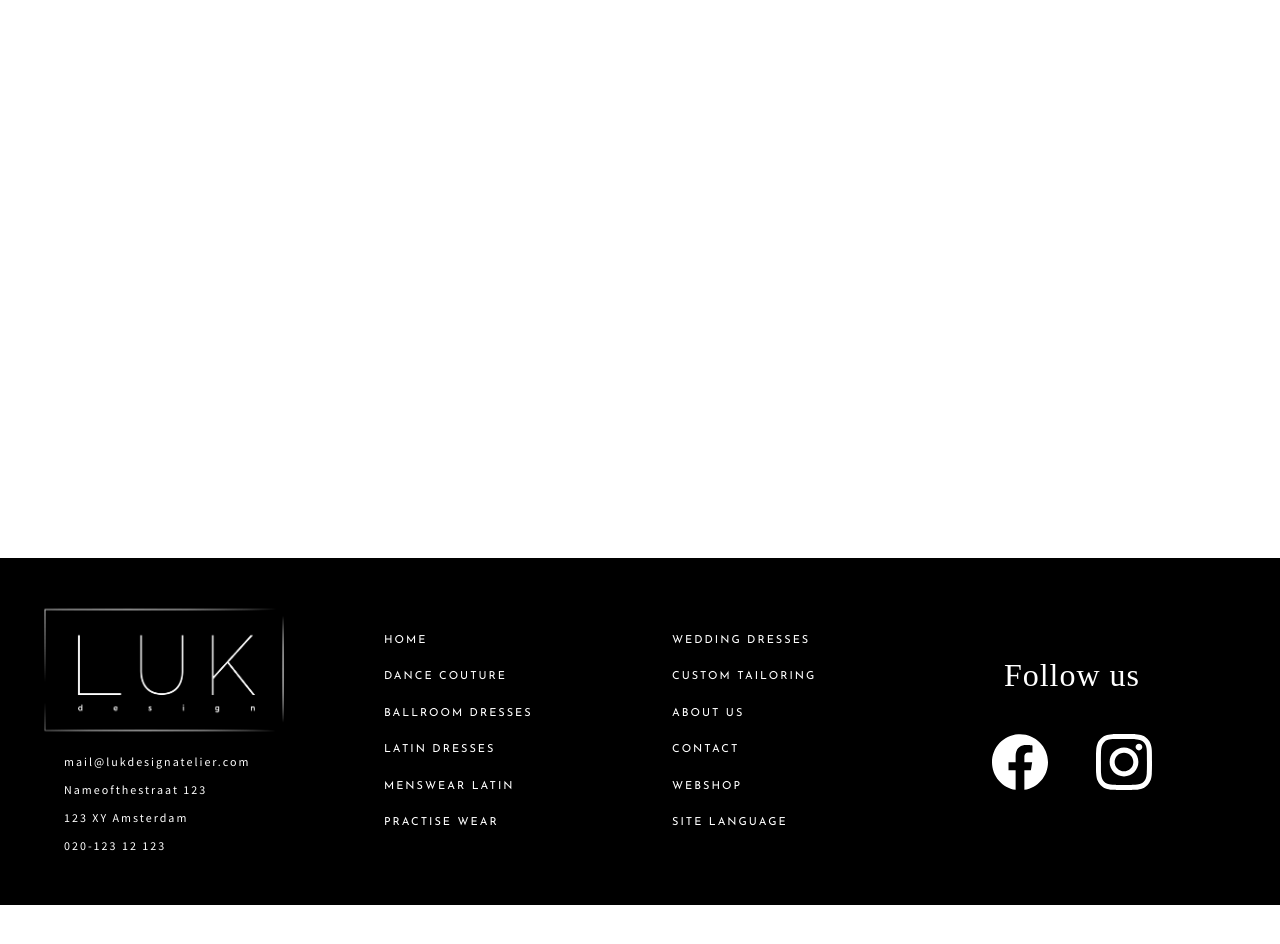
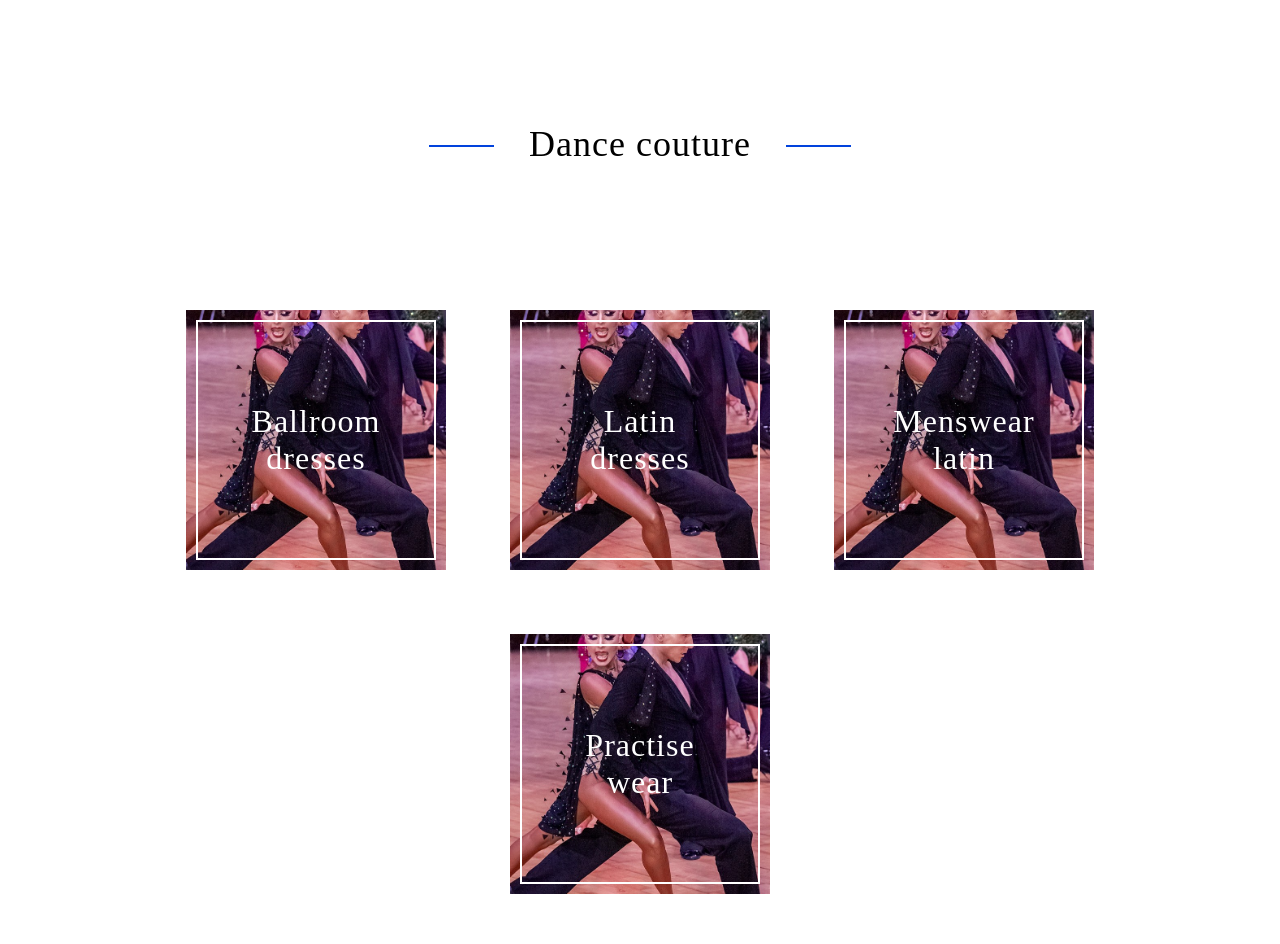
Before and after one commit to TomaszPietrzykowski/LUK-design-client, a React (Create React App) app: page / in a window 1280 px wide. Shown: the part 1420-2364 px from the top of the page. Before the commit the page ends 2325 px from the top, so only its background shows below. Built offline with nearby package versions, Linux system fonts and the light colour scheme; a web font is replaced by a local one.

Commit message:
dancewear teaser added

```diff
--- /dev/null
+++ b/src/components/home/DancewearTeaser.js
@@ -0,0 +1,167 @@
+import React from 'react';
+import { makeStyles } from '@material-ui/core/styles';
+
+import mwlatin from '../../assets/mwlatin.jpg';
+
+const useStyles = makeStyles((theme) => ({
+  container: {
+    //   border: '1px solid green',
+    ...theme.utils.container,
+    marginTop: '10rem',
+    [theme.breakpoints.down('md')]: {
+      marginTop: '5rem',
+    },
+    [theme.breakpoints.down('xs')]: {
+      marginTop: '3rem',
+    },
+  },
+  flexContainer: {
+    ...theme.flex.col,
+  },
+  header: {
+    ...theme.typography.serif,
+    margin: '3rem',
+    fontSize: 36,
+    position: 'relative',
+    '&::before': {
+      content: "''",
+      position: 'absolute',
+      top: '50%',
+      left: -100,
+      height: 2,
+      width: 65,
+      backgroundColor: theme.palette.common.blue,
+      [theme.breakpoints.down('md')]: {
+        left: -70,
+        height: 2,
+        width: 50,
+      },
+      [theme.breakpoints.down('xs')]: {
+        left: -50,
+        height: 1,
+        width: 35,
+      },
+    },
+    '&::after': {
+      content: "''",
+      position: 'absolute',
+      top: '50%',
+      right: -100,
+      height: 2,
+      width: 65,
+      backgroundColor: theme.palette.common.blue,
+      [theme.breakpoints.down('md')]: {
+        right: -70,
+        height: 2,
+        width: 50,
+      },
+      [theme.breakpoints.down('xs')]: {
+        right: -50,
+        height: 1,
+        width: 35,
+      },
+    },
+    [theme.breakpoints.down('md')]: {
+      fontSize: 26,
+    },
+    [theme.breakpoints.down('xs')]: {
+      fontSize: 22,
+    },
+  },
+  tabsContainer: {
+    // border: '1px solid orange',
+    marginTop: '4rem',
+    ...theme.flex.row,
+    flexWrap: 'wrap',
+    color: 'white',
+  },
+  tab: {
+    // border: '1px solid blue',
+    width: 260,
+    height: 260,
+    margin: '2rem',
+    background: 'steelblue',
+    backgroundSize: 'cover',
+    backgroundPosition: 'center',
+    backgroundRepeat: 'no-repeat',
+    [theme.breakpoints.down('sm')]: {
+      margin: '1rem',
+    },
+  },
+  frame: {
+    ...theme.flex.col,
+    margin: 10,
+    border: '2px solid white',
+    height: 240,
+    width: 240,
+  },
+  tabContent: {
+    ...theme.typography.serif,
+    fontSize: '2rem',
+    textAlign: 'center',
+  },
+}));
+
+const DancewearTeaser = () => {
+  const classes = useStyles();
+
+  return (
+    <div className={classes.container}>
+      <div className={classes.flexContainer}>
+        <div className={classes.header}>Dance couture</div>
+        <div className={classes.tabsContainer}>
+          <div
+            className={classes.tab}
+            style={{ backgroundImage: `url(${mwlatin})` }}
+          >
+            <div className={classes.frame}>
+              <div className={classes.tabContent}>
+                Ballroom
+                <br />
+                dresses
+              </div>
+            </div>
+          </div>
+          <div
+            className={classes.tab}
+            style={{ backgroundImage: `url(${mwlatin})` }}
+          >
+            <div className={classes.frame}>
+              <div className={classes.tabContent}>
+                Latin
+                <br />
+                dresses
+              </div>
+            </div>
+          </div>
+          <div
+            className={classes.tab}
+            style={{ backgroundImage: `url(${mwlatin})` }}
+          >
+            <div className={classes.frame}>
+              <div className={classes.tabContent}>
+                Menswear
+                <br />
+                latin
+              </div>
+            </div>
+          </div>
+          <div
+            className={classes.tab}
+            style={{ backgroundImage: `url(${mwlatin})` }}
+          >
+            <div className={classes.frame}>
+              <div className={classes.tabContent}>
+                Practise
+                <br />
+                wear
+              </div>
+            </div>
+          </div>
+        </div>
+      </div>
+    </div>
+  );
+};
+
+export default DancewearTeaser;
--- a/src/components/home/Slogan.js
+++ b/src/components/home/Slogan.js
@@ -6,16 +6,17 @@ const useStyles = makeStyles((theme) => ({
   container: {
     ...theme.utils.container,
     marginTop: '8rem',
+    [theme.breakpoints.down('md')]: {
+      marginTop: '5rem',
+    },
     [theme.breakpoints.down('sm')]: {
       marginTop: '3rem',
     },
   },
   flexContainer: {
-    display: 'flex',
-    justifyContent: 'center',
-    alignItems: 'center',
+    ...theme.flex.row,
     [theme.breakpoints.down('sm')]: {
-      flexDirection: 'column',
+      ...theme.flex.col,
     },
   },
   picture: {
@@ -26,7 +27,6 @@ const useStyles = makeStyles((theme) => ({
     backgroundPosition: 'center',
     backgroundRepeat: 'no-repeat',
     [theme.breakpoints.down('sm')]: {
-      minHeight: '30vh',
       width: '90%',
       margin: 'auto',
       marginTop: '3rem',
@@ -40,7 +40,7 @@ const useStyles = makeStyles((theme) => ({
       padding: '2rem',
     },
     [theme.breakpoints.down('sm')]: {
-      padding: '0rem 2rem 0rem 2.6rem',
+      padding: '1.5rem 3rem',
       order: 1,
     },
   },
--- a/src/components/pages/Home.js
+++ b/src/components/pages/Home.js
@@ -1,4 +1,5 @@
 import React, { Fragment } from 'react';
+import DancewearTeaser from '../home/DancewearTeaser';
 import Showcase from '../home/Showcase';
 import Slogan from '../home/Slogan';
 
@@ -7,6 +8,7 @@ const Home = () => {
     <Fragment>
       <Showcase />
       <Slogan />
+      <DancewearTeaser />
       <div
         style={{
           minHeight: '80vh',
--- a/src/components/ui/Header.js
+++ b/src/components/ui/Header.js
@@ -51,7 +51,7 @@ const useStyles = makeStyles((theme) => ({
   },
   toolbarMargin: {
     ...theme.mixins.toolbar,
-    marginBottom: '2.2rem',
+    marginBottom: '2.1rem',
     [theme.breakpoints.down('sm')]: {
       paddingBottom: 0,
       marginBottom: 0,
--- a/src/components/ui/Theme.js
+++ b/src/components/ui/Theme.js
@@ -50,6 +50,20 @@ export default createMuiTheme({
       marginRight: 'auto',
     },
   },
+  flex: {
+    col: {
+      display: 'flex',
+      flexDirection: 'column',
+      justifyContent: 'center',
+      alignItems: 'center',
+    },
+    row: {
+      display: 'flex',
+      flexDirection: 'row',
+      justifyContent: 'center',
+      alignItems: 'center',
+    },
+  },
   breakpoints: {
     keys: ['xxs', 'xs', 'sm', 'md', 'lg', 'xl'],
     values: {
```
Also changed, not shown: src/assets/mwlatin.jpg (added).
